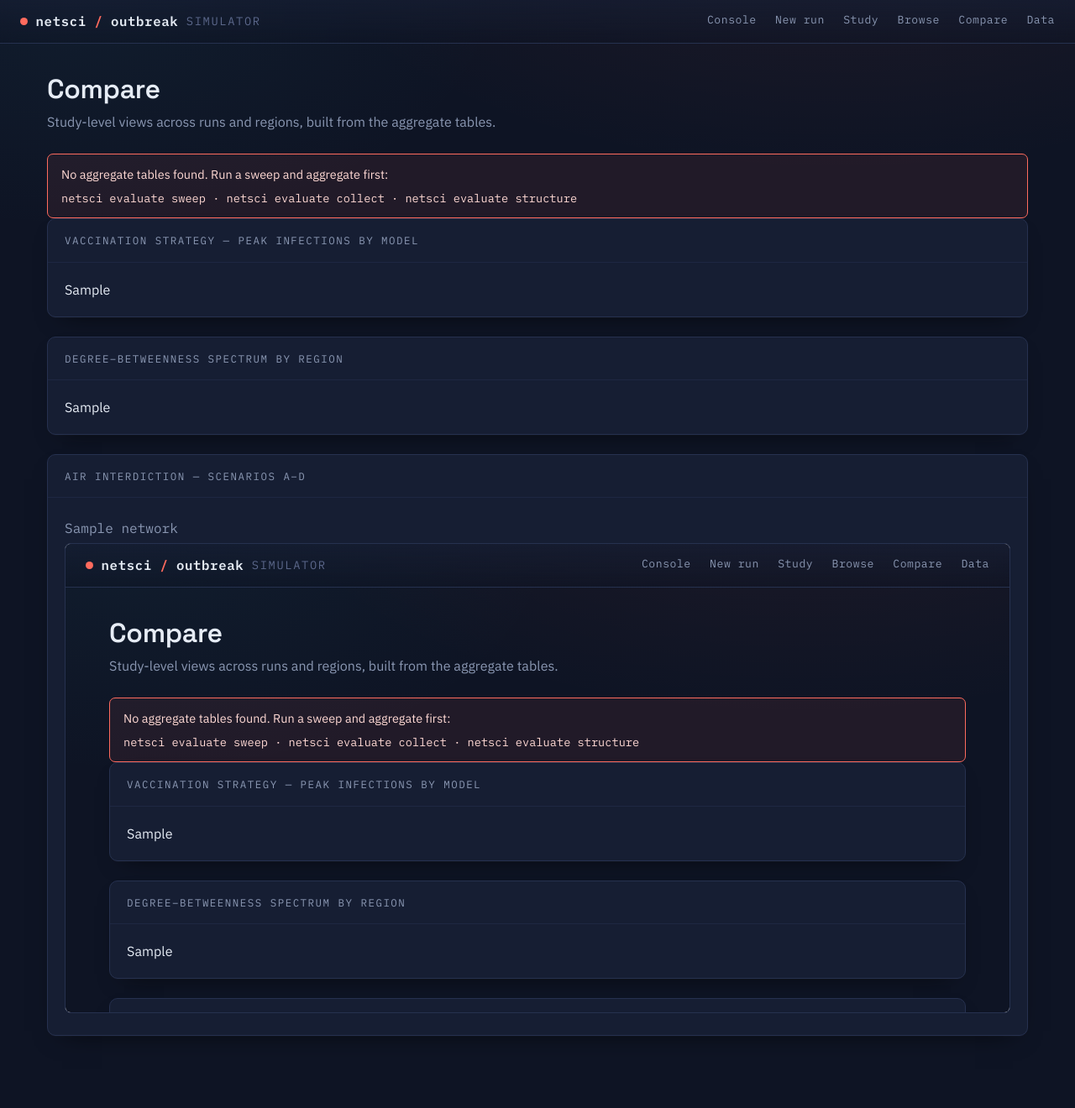
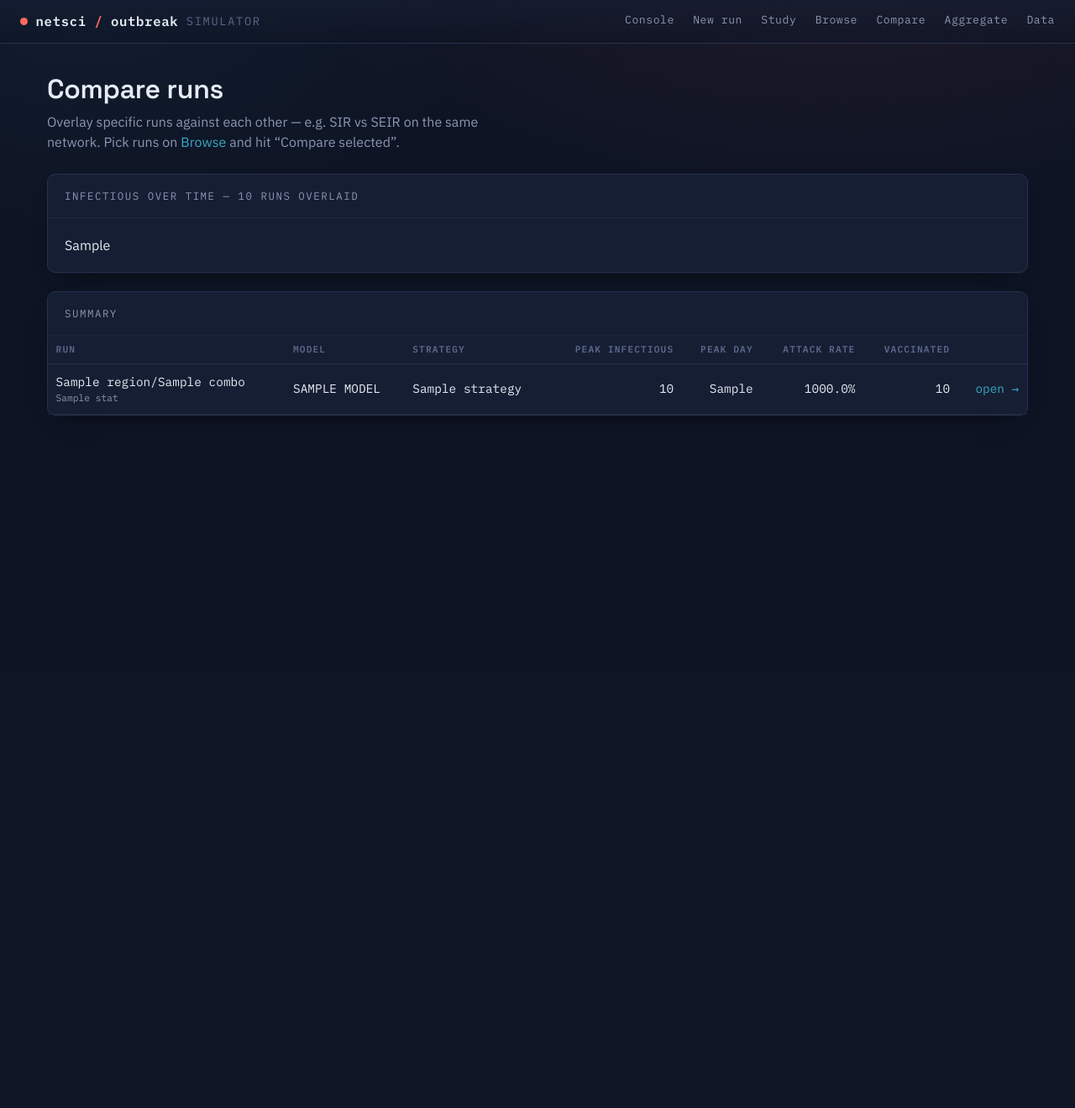
Before and after one commit to rafaelmdc/netsci-disease-spread, a FastAPI app: template src/dashboard/templates/compare.html in a window 1280 px wide. Shown: the whole page at 84% size. After the commit the page ends 497 px from the top, so only its background shows below. Run offline with FastAPI, Linux system fonts and the light colour scheme; the template is opened without the code that fills it: most values are stand-ins (such as "Sample title", 1, 10 or a date in 2020); parts of the project's set-up code (start-up, migrations or seed data) failed here and were passed over; some libraries are stand-ins or nearby versions.

Commit message:
split aggregate views from a real run-to-run Compare page
The old Compare page was actually study-level aggregates (strategy bars,
region spectrum, interdiction), not a comparison — rename it to Aggregate
(/aggregate) and give Compare its true meaning: pick N specific runs and
overlay them (e.g. SIR vs SEIR on the same network).

Runs are chosen on Browse via per-row checkboxes and a 'Compare selected (N)'
button that opens /compare?r=region/combo/label&…; the Compare page overlays
each run's infectious curve and lists peak / peak-day / attack-rate /
vaccinated side by side. A select-all ticks only the rows left after filtering.

Co-Authored-By: Claude Opus 4.8 <noreply@anthropic.com>

```diff
--- a/src/dashboard/app.py
+++ b/src/dashboard/app.py
@@ -21,7 +21,7 @@ from fastapi.templating import Jinja2Templates
 
 from src.config import ModelName, StrategyName
 from src.dashboard import events, jobs
-from src.dashboard.figures import compare_context, results_context
+from src.dashboard.figures import aggregate_context, comparison_context, results_context
 from src.dashboard.forms import (
     available_networks,
     build_study_config,
@@ -211,7 +211,14 @@ async def run_continue(request: Request, region: str, combo: str, label: str,
 
 @app.get("/compare", response_class=HTMLResponse)
 async def compare(request: Request):
-    return templates.TemplateResponse(request, "compare.html", compare_context())
+    # runs to overlay come from the Browse page as repeated ?r=region/combo/label
+    run_ids = request.query_params.getlist("r")
+    return templates.TemplateResponse(request, "compare.html", comparison_context(run_ids))
+
+
+@app.get("/aggregate", response_class=HTMLResponse)
+async def aggregate(request: Request):
+    return templates.TemplateResponse(request, "aggregate.html", aggregate_context())
 
 
 @app.get("/study", response_class=HTMLResponse)
--- a/src/dashboard/figures.py
+++ b/src/dashboard/figures.py
@@ -79,8 +79,71 @@ def _graph_path(record: dict):
     return processed_graph(net["region"], combo_name(list(net["layers"])))
 
 
-def compare_context() -> dict:
-    """Study-level comparison: strategy bars, region spectrum, interdiction.
+def comparison_figure(runs: list[dict]) -> go.Figure:
+    """Overlay the infectious curve of each selected run, one line per run."""
+    fig = go.Figure()
+    for r in runs:
+        ts = r["ts"]
+        ycol = "I" if "I" in ts.columns else ts.columns[0]
+        fig.add_trace(go.Scatter(y=ts[ycol], mode="lines", name=r["descriptor"]))
+    fig.update_layout(
+        template="plotly_white",
+        title="<b>Infectious over time</b><br>"
+              "<sub>active infections per day, one line per run</sub>",
+        xaxis_title="day", yaxis_title="infectious people",
+        legend=dict(orientation="h", yanchor="bottom", y=-0.3),
+        margin=dict(t=80, b=90), height=560,
+    )
+    return fig
+
+
+def comparison_context(run_ids: list[str]) -> dict:
+    """Build everything the Compare page needs to overlay N chosen runs.
+
+    Each id is ``"<region>/<combo>/<label>"`` (none of those contain a slash);
+    reads each run's timeseries + summary straight from disk."""
+    runs: list[dict] = []
+    for rid in run_ids:
+        parts = rid.split("/")
+        if len(parts) != 3:
+            continue
+        region, combo, label = parts
+        jpath = run_json(region, combo, label)
+        if not jpath.exists():
+            continue
+        record = json.loads(jpath.read_text())
+        cfg, summ = record["config"], record["summary"]
+        ts = pd.read_parquet(run_timeseries(region, combo, label))
+        runs.append({
+            "id": rid, "region": region, "combo": combo, "label": label,
+            "descriptor": f"{region}/{combo} · {cfg['model']['name'].upper()} · "
+                          f"{cfg['strategy']['name']} · seed {cfg['sim']['seed']}",
+            "ts": ts, "summary": summ, "config": cfg,
+        })
+
+    stats = []
+    for r in runs:
+        s = r["summary"]
+        pop = s.get("total_population") or 0
+        stats.append({
+            "descriptor": r["descriptor"],
+            "region": r["region"], "combo": r["combo"], "label": r["label"],
+            "model": r["config"]["model"]["name"], "strategy": r["config"]["strategy"]["name"],
+            "peak": s.get("peak_infected", 0.0),
+            "peak_day": int(s.get("time_to_peak", 0)),
+            "attack": (s.get("final_recovered", 0.0) / pop) if pop else None,
+            "vaccinated": s.get("vaccinated", 0.0),
+        })
+
+    return {
+        "n": len(runs),
+        "compare_div": _div(comparison_figure(runs)) if runs else None,
+        "stats": stats,
+    }
+
+
+def aggregate_context() -> dict:
+    """Study-level views: strategy bars, region spectrum, interdiction.
 
     Reads only the on-disk aggregate tables (`netsci evaluate collect` +
     `structure`) and pre-generated interdiction HTML — never simulates."""
--- a/src/dashboard/static/app.css
+++ b/src/dashboard/static/app.css
@@ -111,6 +111,10 @@ h1 { font-size: 2rem; }
 }
 .btn-run:hover { filter: brightness(1.08); color: #1a0c0a; }
 .btn-run:active { transform: translateY(1px); }
+.btn-run.disabled { background: var(--ink-2); color: var(--faint); cursor: default;
+  pointer-events: auto; filter: none; transform: none; border: 1px solid var(--line); }
+.runs td.pick, .runs th.pick { width: 2.2rem; text-align: center; }
+.runs td.pick input, .runs th.pick input { cursor: pointer; }
 .btn-ghost {
   font-family: var(--font-mono); font-size: .82rem; letter-spacing: .03em;
   background: transparent; color: var(--text);
--- a/src/dashboard/templates/base.html
+++ b/src/dashboard/templates/base.html
@@ -22,6 +22,7 @@
       <a href="/study" class="{{ 'active' if request.url.path == '/study' else '' }}">Study</a>
       <a href="/runs" class="{{ 'active' if request.url.path.startswith('/run') else '' }}">Browse</a>
       <a href="/compare" class="{{ 'active' if request.url.path == '/compare' else '' }}">Compare</a>
+      <a href="/aggregate" class="{{ 'active' if request.url.path == '/aggregate' else '' }}">Aggregate</a>
       <a href="/data" class="{{ 'active' if request.url.path == '/data' else '' }}">Data</a>
     </nav>
   </header>
--- a/src/dashboard/templates/compare.html
+++ b/src/dashboard/templates/compare.html
@@ -3,44 +3,51 @@
 {% block main_class %}wide{% endblock %}
 {% block content %}
 
-<h1>Compare</h1>
-<p class="lede" style="margin-bottom:1.6rem">Study-level views across runs and
-  regions, built from the aggregate tables.</p>
+<h1>Compare runs</h1>
+<p class="lede" style="margin-bottom:1.6rem">Overlay specific runs against each
+  other — e.g. SIR vs SEIR on the same network. Pick runs on
+  <a href="/runs">Browse</a> and hit “Compare selected”.</p>
 
-{% if not has_any %}
+{% if n == 0 %}
   <div class="alert-err">
-    No aggregate tables found. Run a sweep and aggregate first:
-    <div class="mono" style="margin-top:.5rem;font-size:.85rem">
-      netsci evaluate sweep · netsci evaluate collect · netsci evaluate structure
-    </div>
+    No runs selected. Go to <a href="/runs">Browse</a>, tick the runs you want to
+    compare, then click <span class="mono">Compare selected</span>.
   </div>
-{% endif %}
+{% else %}
 
-{% if strategy_div %}
 <div class="panel" style="margin-bottom:1.4rem">
-  <div class="panel-h">Vaccination strategy — peak infections by model</div>
-  <div class="panel-b">{{ strategy_div | safe }}</div>
+  <div class="panel-h">Infectious over time — {{ n }} runs overlaid</div>
+  <div class="panel-b">{{ compare_div | safe }}</div>
 </div>
-{% endif %}
 
-{% if spectrum_div %}
-<div class="panel" style="margin-bottom:1.4rem">
-  <div class="panel-h">Degree–betweenness spectrum by region</div>
-  <div class="panel-b">{{ spectrum_div | safe }}</div>
-</div>
-{% endif %}
-
-{% if interdiction %}
-<div class="panel" style="margin-bottom:1.4rem">
-  <div class="panel-h">Air interdiction — scenarios A–D</div>
-  <div class="panel-b">
-    {% for it in interdiction %}
-      <div class="mono muted" style="margin:.2rem 0 .4rem">{{ it.network }}</div>
-      <iframe src="{{ it.url }}" loading="lazy"
-              style="width:100%;height:560px;border:1px solid var(--line);border-radius:var(--r-sm);background:#fff"></iframe>
-    {% endfor %}
+<div class="panel">
+  <div class="panel-h">Summary</div>
+  <div class="panel-b" style="padding:0">
+    <table class="runs">
+      <thead><tr>
+        <th>Run</th><th>Model</th><th>Strategy</th>
+        <th class="num">Peak infectious</th><th class="num">Peak day</th>
+        <th class="num">Attack rate</th><th class="num">Vaccinated</th><th></th>
+      </tr></thead>
+      <tbody>
+      {% for r in stats %}
+        <tr>
+          <td class="mono">{{ r.region }}/{{ r.combo }}
+            <div class="muted mono" style="font-size:.7rem">{{ r.label }}</div></td>
+          <td class="mono">{{ r.model|upper }}</td>
+          <td class="mono">{{ r.strategy }}</td>
+          <td class="num mono">{{ "{:,.0f}".format(r.peak) }}</td>
+          <td class="num mono">{{ r.peak_day }}</td>
+          <td class="num mono">{% if r.attack is not none %}{{ "{:.1%}".format(r.attack) }}{% else %}—{% endif %}</td>
+          <td class="num mono">{{ "{:,.0f}".format(r.vaccinated) }}</td>
+          <td class="num"><a class="mono" href="/run/{{ r.region }}/{{ r.combo }}/{{ r.label }}">open →</a></td>
+        </tr>
+      {% endfor %}
+      </tbody>
+    </table>
   </div>
 </div>
+
 {% endif %}
 
 {% endblock %}
--- a/src/dashboard/templates/study_monitor.html
+++ b/src/dashboard/templates/study_monitor.html
@@ -23,7 +23,8 @@
 </div>
 
 <div id="study-done" hidden>
-  <a class="btn-run" href="/compare">Open comparison ▸</a>
+  <a class="btn-run" href="/aggregate">View aggregate ▸</a>
+  <a class="btn-ghost" href="/runs">Browse runs ▸</a>
 </div>
 
 <p class="muted mono" style="font-size:.8rem;margin-top:1rem">
```
Also changed, not shown: src/dashboard/templates/aggregate.html (added, +47 -0 lines), src/dashboard/templates/runs.html (+33 -1 lines).
